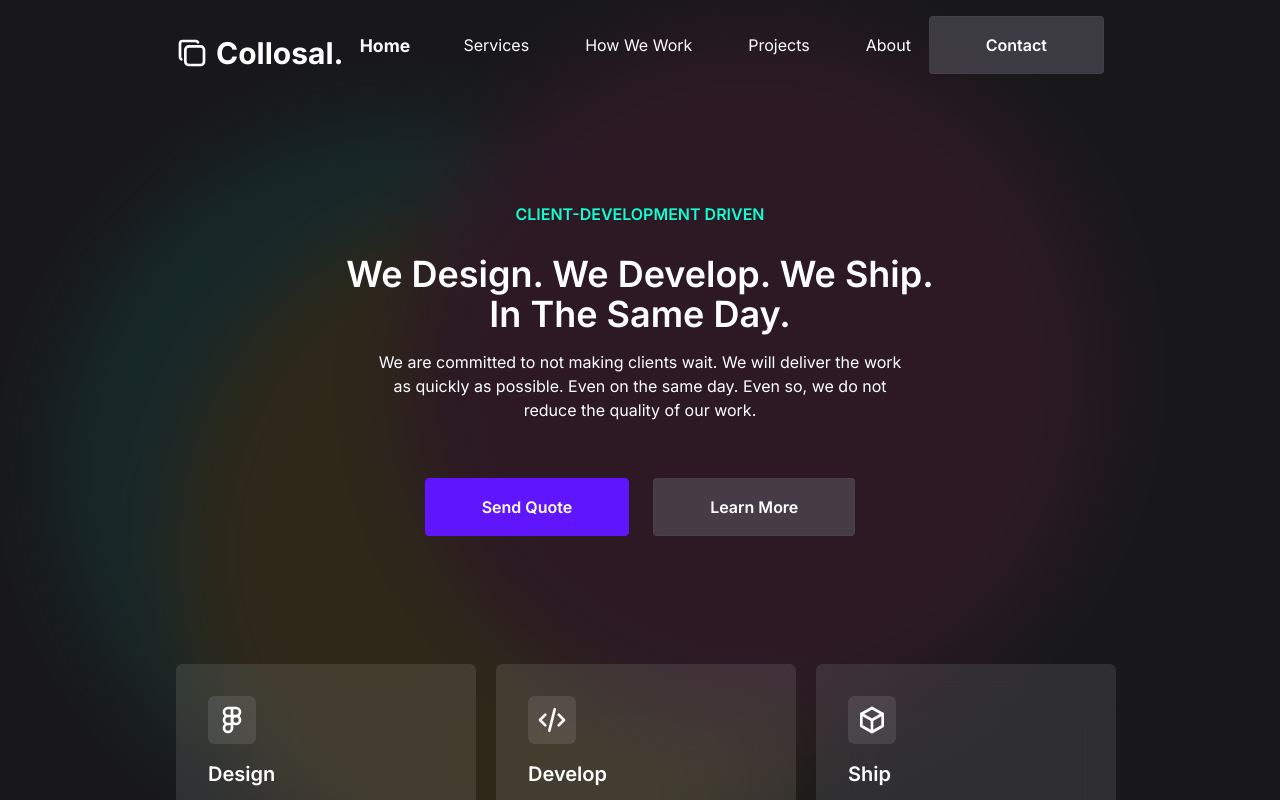
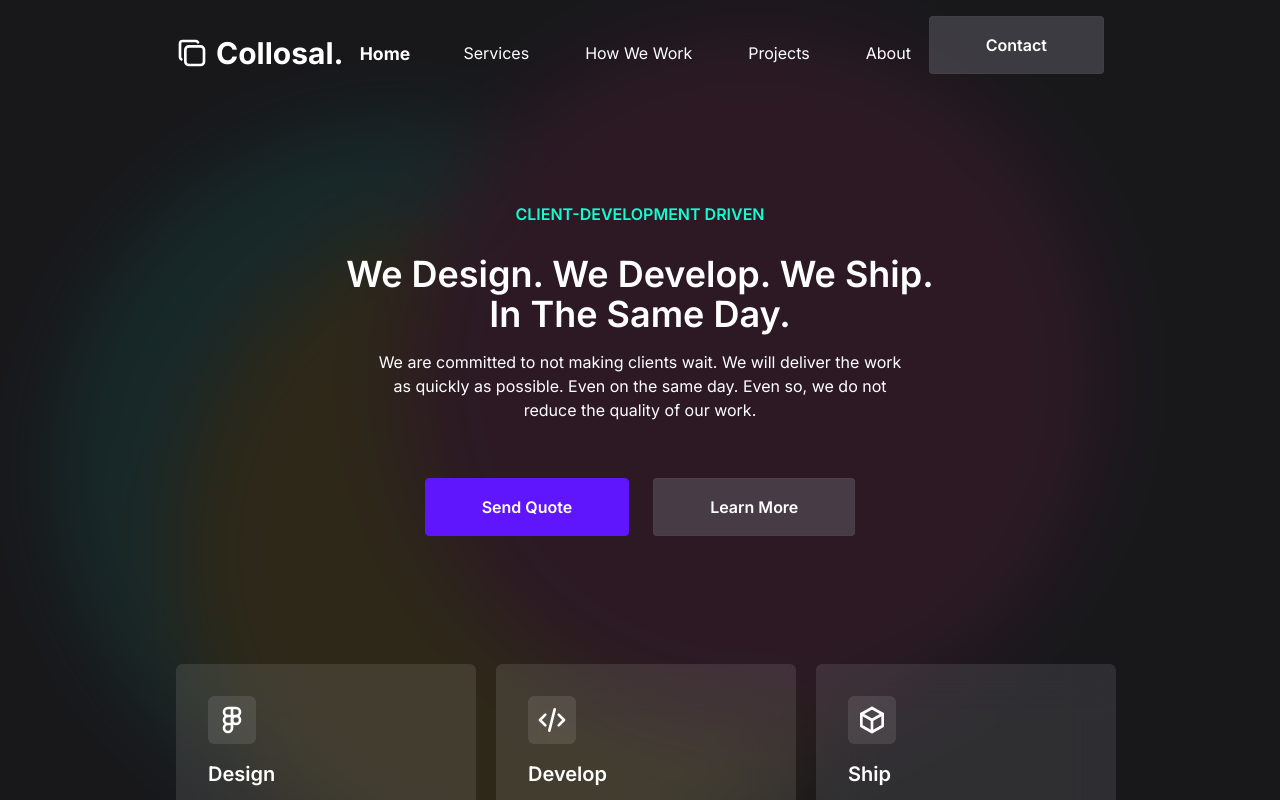
Before and after one commit to yorisofficial/collosal-dev, a Next.js app: page / in a window 1280 px wide. Shown: the top 800 px of the page. Built offline with nearby package versions, Linux system fonts and the light colour scheme.

Commit message:
Update Navbar.tsx

```diff
--- a/src/app/components/Navbar.tsx
+++ b/src/app/components/Navbar.tsx
@@ -85,7 +85,7 @@ const Navbar = () => {
             </div>
           </div>
         )}
-        <div className="desktop-menus hidden xl:block">
+        <div className="desktop-menus mt-4 hidden xl:block">
           <ul className="flex gap-14">
             {NAV_LINKS.map((menu, index) => (
               <li
```
